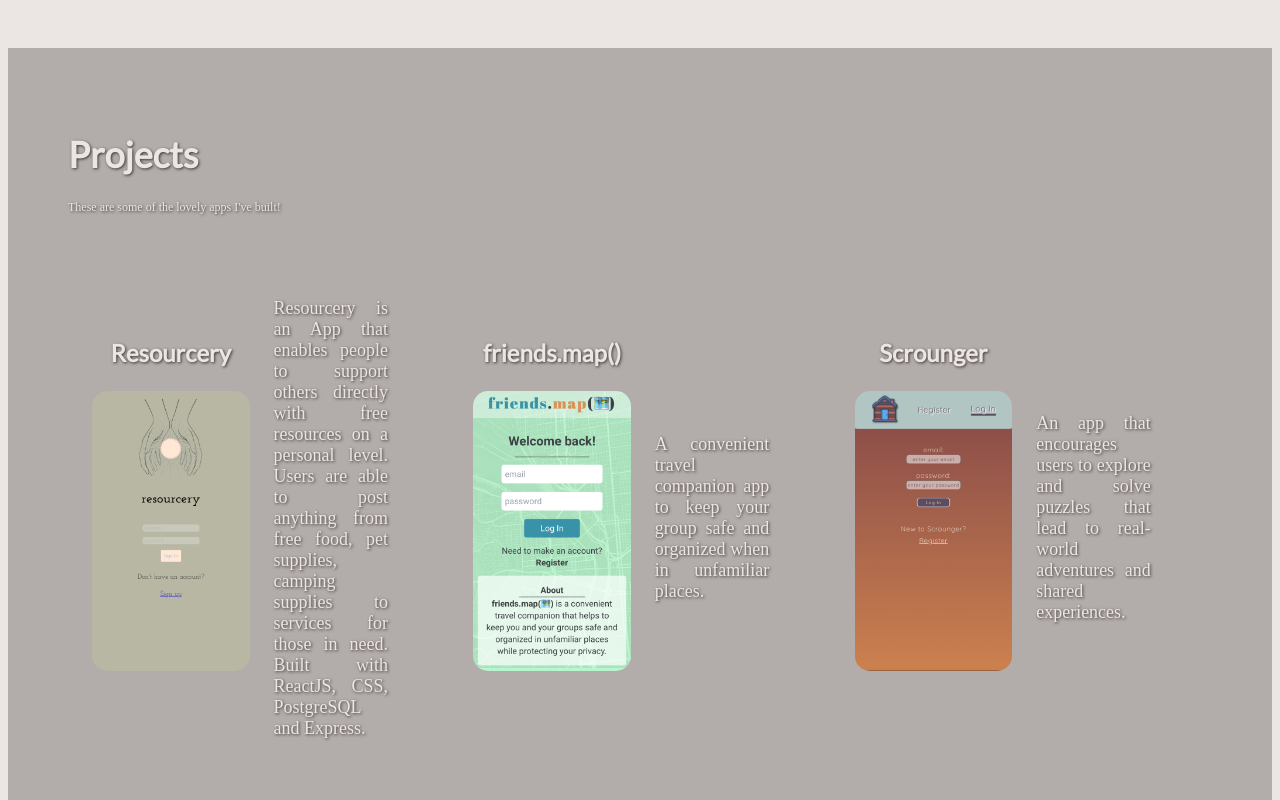
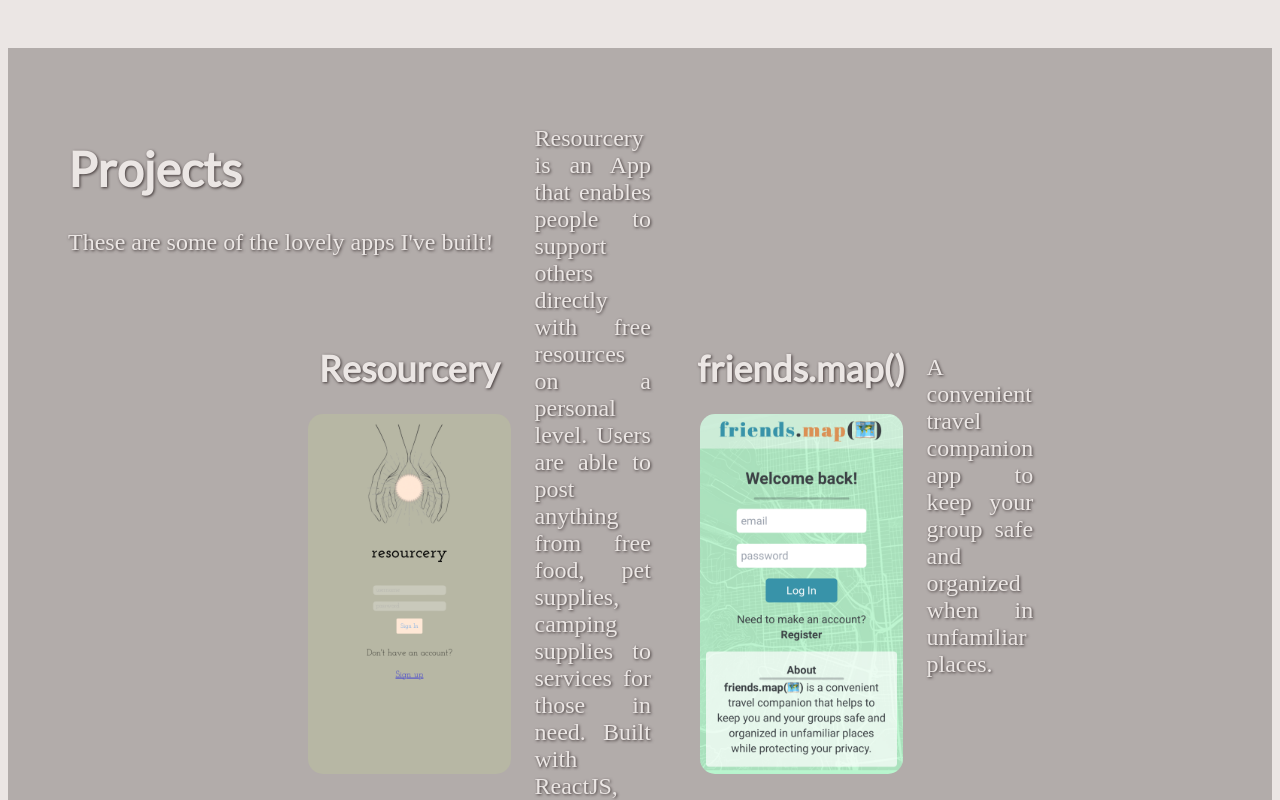
Before and after one commit to baileykue/personal-site, a React app: page / in a window 1280 px wide. Shown: the part 880-1680 px from the top of the page. Built offline with nearby package versions, Linux system fonts and the light colour scheme; a web font is replaced by a local one.

Commit message:
styled projects layout

```diff
--- a/src/components/Projects/Projects.css
+++ b/src/components/Projects/Projects.css
@@ -12,36 +12,38 @@
 
 .project_bio p {
   font-family: 'Lustria', serif;
+  font-size: 2rem;
 }
 
 .project_bio h1 {
-  font-size: 3rem;
+  font-size: 4rem;
 }
 
 .projects {
   height: 80%;
   display: flex;
-  flex-direction: column;
+  flex-direction: row;
   flex-wrap: wrap;
   justify-content: center;
+  align-items: center;
   text-align: center;
 }
 
 .projects img {
-  height: 35vh;
+  height: 45vh;
   width: auto;
   margin: 2rem;
   border-radius: 15px;
 }
 
 .projects h2 {
-  font-size: 2rem;
+  font-size: 3rem;
 }
 
 .projects p {
   text-align: justify;
   align-self: center;
-  font-size: 1.5rem;
+  font-size: 2rem;
 }
 
 .resourcery,
@@ -51,4 +53,5 @@
   flex-direction: row;
   width: 25vw;
   height: 50vh;
+  padding: 3rem;
 }
```
